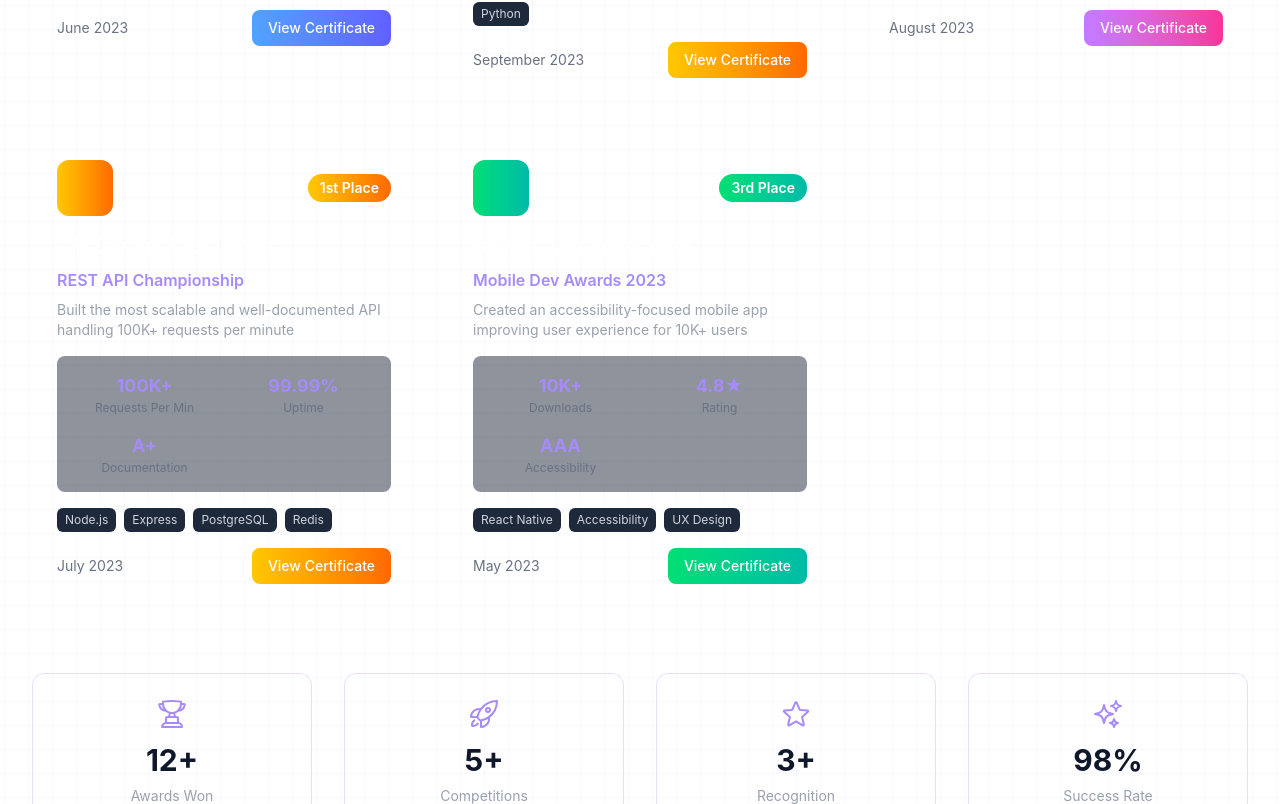
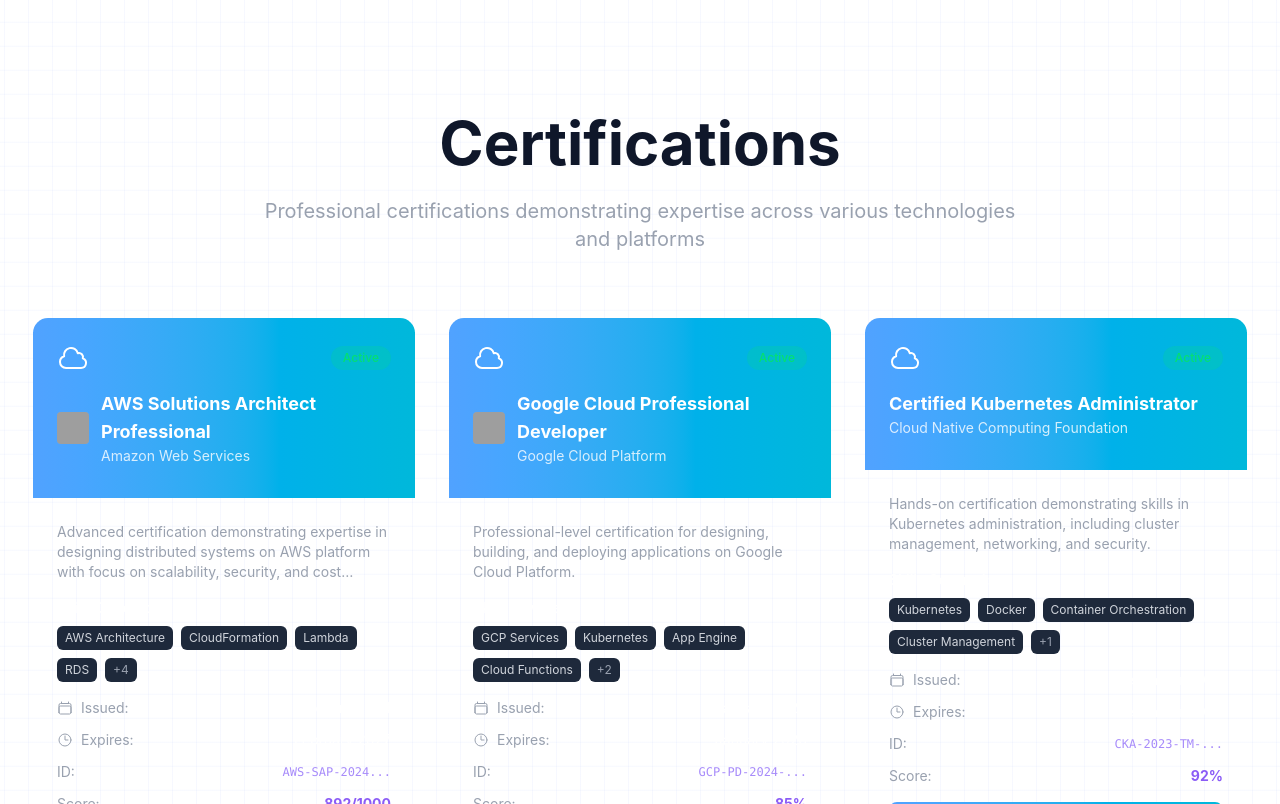
Before and after one commit to TanyaMushonga/tanyaradzwatmushonga-portifolio, a Next.js app: page / in a window 1280 px wide. Shown: the part 7216-8020 px from the top of the page. Built offline with nearby package versions, Linux system fonts and the light colour scheme; grey boxes are pictures that could not be loaded.

Commit message:
refactor: Remove unused gradient logic and clean up Awards component structure

```diff
--- a/src/app/components/awards/awards.tsx
+++ b/src/app/components/awards/awards.tsx
@@ -11,7 +11,6 @@ import {
 } from "@heroicons/react/24/outline";
 import { awards } from "./data";
 
-
 const Awards = () => {
   interface IconMap {
     competition: typeof TrophyIcon;
@@ -24,7 +23,9 @@ const Awards = () => {
 
   type AwardType = keyof IconMap;
 
-  const getIcon = (type: AwardType): React.ComponentType<React.SVGProps<SVGSVGElement>> => {
+  const getIcon = (
+    type: AwardType
+  ): React.ComponentType<React.SVGProps<SVGSVGElement>> => {
     const icons: IconMap = {
       competition: TrophyIcon,
       recognition: StarIcon,
@@ -45,17 +46,7 @@ const Awards = () => {
     achievement: string;
   }
 
-  const getGradient = (type: AwardType): string => {
-    const gradients: GradientMap = {
-      competition: "from-yellow-400 to-orange-500",
-      recognition: "from-purple-400 to-pink-500",
-      academic: "from-blue-400 to-indigo-500",
-      innovation: "from-green-400 to-teal-500",
-      certification: "from-red-400 to-rose-500",
-      achievement: "from-cyan-400 to-blue-500",
-    };
-    return gradients[type] || "from-yellow-400 to-orange-500";
-  };
+
 
   return (
     <section id="awards" className="py-20 relative">
@@ -75,14 +66,10 @@ const Awards = () => {
             to the development community
           </p>
         </motion.div>
-
-        {/* Awards Grid */}
         <div className="grid grid-cols-1 md:grid-cols-2 lg:grid-cols-3 gap-8">
           {awards.map((award, index) => {
             const IconComponent = getIcon(award.type as AwardType);
-            const gradient = getGradient(award.type as AwardType);
-
-            return (
+                    return (
               <motion.div
                 key={award.id}
                 initial={{ opacity: 0, y: 50 }}
@@ -95,15 +82,15 @@ const Awards = () => {
                 {/* Award Icon & Rank */}
                 <div className="flex items-center justify-between mb-4">
                   <div
-                    className={`p-3 rounded-xl bg-gradient-to-r ${gradient} bg-opacity-20`}
+                    className={`p-3 rounded-xl bg-gradient-to-r from-primary-400 to-primary-600 bg-opacity-20`}
                   >
                     <IconComponent
-                      className={`w-8 h-8 bg-gradient-to-r ${gradient} bg-clip-text text-transparent`}
+                      className={`w-8 h-8 bg-gradient-to-r from-primary-400 to-primary-600 bg-clip-text text-transparent`}
                     />
                   </div>
                   {award.rank && (
                     <div
-                      className={`px-3 py-1 rounded-full bg-gradient-to-r ${gradient} text-white text-sm font-semibold`}
+                      className={`px-3 py-1 rounded-full bg-gradient-to-r from-primary-400 to-primary-600 text-white text-sm font-semibold`}
                     >
                       {award.rank}
                     </div>
@@ -123,87 +110,14 @@ const Awards = () => {
                   </p>
                 </div>
 
-                {/* Award Metrics */}
-                {award.metrics && (
-                  <div className="bg-dark-800/50 rounded-lg p-4 mb-4">
-                    <div className="grid grid-cols-2 gap-4 text-sm">
-                      {Object.entries(award.metrics).map(([key, value]) => (
-                        <div key={key} className="text-center">
-                          <div className="text-lg font-bold text-primary-400">
-                            {value}
-                          </div>
-                          <div className="text-xs text-gray-500 capitalize">
-                            {key.replace(/([A-Z])/g, " $1").trim()}
-                          </div>
-                        </div>
-                      ))}
-                    </div>
-                  </div>
-                )}
-
-                {/* Technologies/Skills */}
-                {award.technologies && (
-                  <div className="mb-4">
-                    <div className="flex flex-wrap gap-2">
-                      {award.technologies.map((tech, i) => (
-                        <span
-                          key={i}
-                          className="bg-dark-800 px-2 py-1 rounded-md text-xs text-gray-300"
-                        >
-                          {tech}
-                        </span>
-                      ))}
-                    </div>
-                  </div>
-                )}
-
                 {/* Date and Certificate Link */}
                 <div className="flex items-center justify-between">
                   <span className="text-sm text-gray-500">{award.date}</span>
-                  {award.certificateUrl && (
-                    <motion.button
-                      whileHover={{ scale: 1.05 }}
-                      whileTap={{ scale: 0.95 }}
-                      className={`px-4 py-2 rounded-lg bg-gradient-to-r ${gradient} text-white text-sm font-medium hover:shadow-lg transition-all duration-200`}
-                      onClick={() =>
-                        window.open(award.certificateUrl, "_blank")
-                      }
-                    >
-                      View Certificate
-                    </motion.button>
-                  )}
                 </div>
               </motion.div>
             );
           })}
         </div>
-
-        {/* Achievement Stats */}
-        <motion.div
-          initial={{ opacity: 0, y: 50 }}
-          whileInView={{ opacity: 1, y: 0 }}
-          viewport={{ once: true }}
-          className="mt-16 grid grid-cols-2 md:grid-cols-4 gap-8"
-        >
-          {[
-            { number: "12+", label: "Awards Won", icon: TrophyIcon },
-            { number: "5+", label: "Competitions", icon: RocketLaunchIcon },
-            { number: "3+", label: "Recognition", icon: StarIcon },
-            { number: "98%", label: "Success Rate", icon: SparklesIcon },
-          ].map((stat, index) => (
-            <motion.div
-              key={index}
-              whileHover={{ scale: 1.05 }}
-              className="text-center glass-effect p-6 rounded-xl border border-primary-500/20"
-            >
-              <stat.icon className="w-8 h-8 text-primary-400 mx-auto mb-3" />
-              <div className="text-3xl font-bold gradient-text mb-2">
-                {stat.number}
-              </div>
-              <div className="text-gray-400 text-sm">{stat.label}</div>
-            </motion.div>
-          ))}
-        </motion.div>
       </div>
     </section>
   );
```
